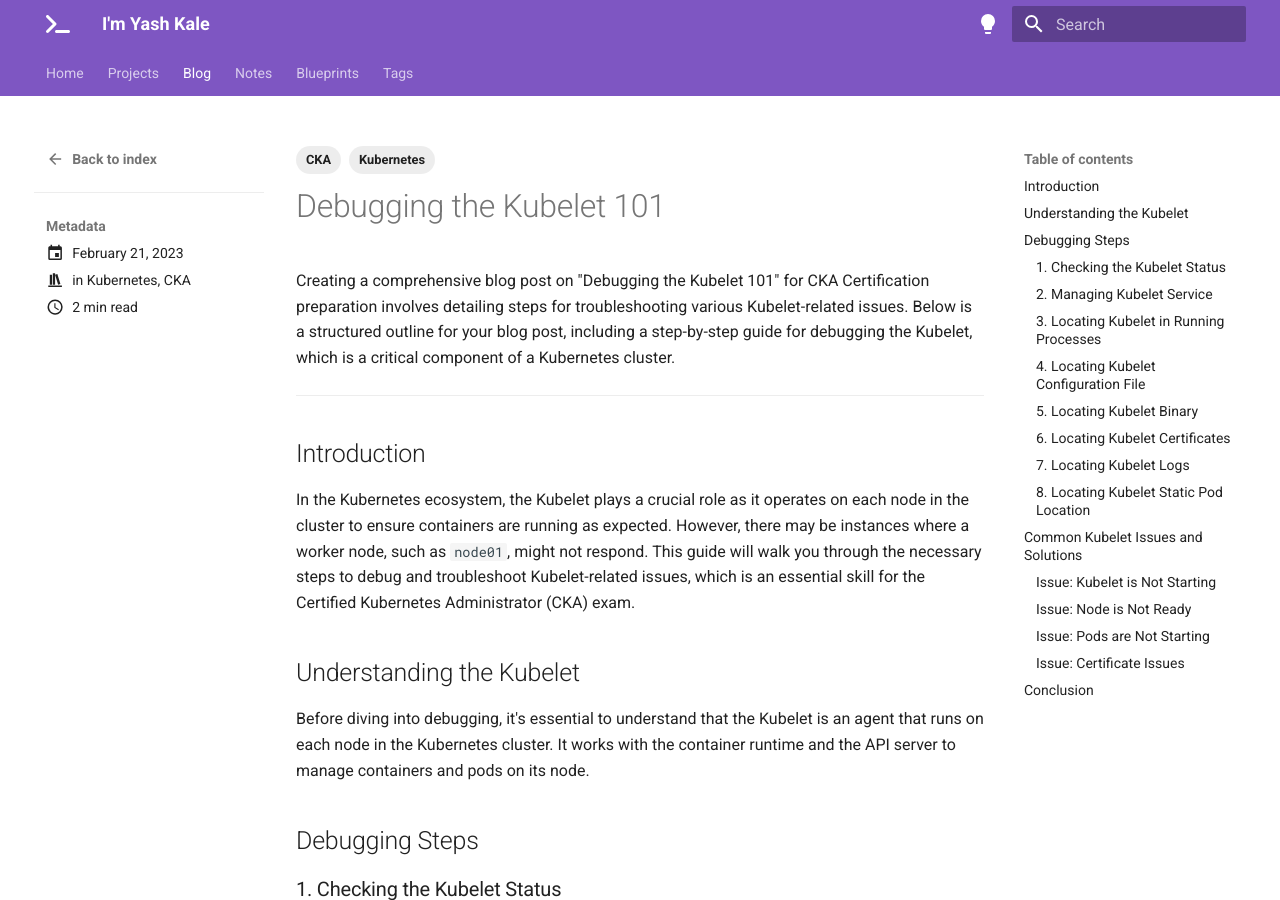
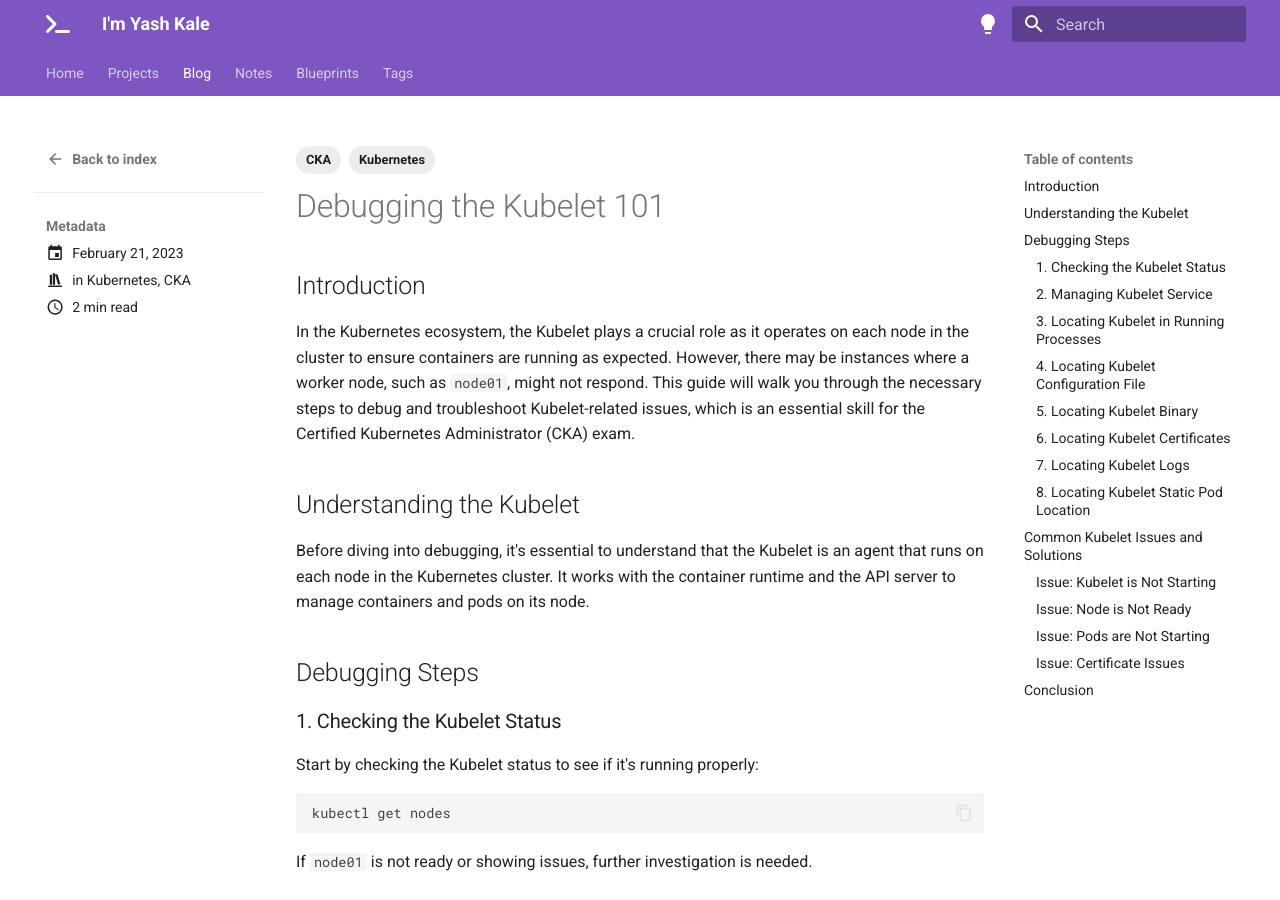
Before and after one commit to imyashkale/portfolio, an MkDocs documentation site: the page built from docs/blog/posts/cka/debug-kubelet.md, in a window 1280 px wide and 900 px high. Built offline with MkDocs 1.6.1 and Material for MkDocs 9.7.7, drawn with Linux system fonts in a browser that asks for light colours; comment, search, counter and statistics services are not loaded.

Commit message:
CKA: Debug Kubelet 101 Added

```diff
--- a/docs/blog/posts/cka/debug-kubelet.md
+++ b/docs/blog/posts/cka/debug-kubelet.md
@@ -9,10 +9,6 @@ categories:
 tags:
 - CKA
 - Kubernetes
----
-
-Creating a comprehensive blog post on "Debugging the Kubelet 101" for CKA Certification preparation involves detailing steps for troubleshooting various Kubelet-related issues. Below is a structured outline for your blog post, including a step-by-step guide for debugging the Kubelet, which is a critical component of a Kubernetes cluster.
-
 ---
 
 ## Introduction
```
